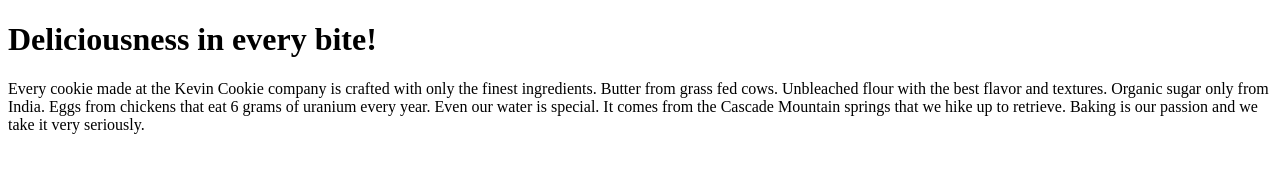
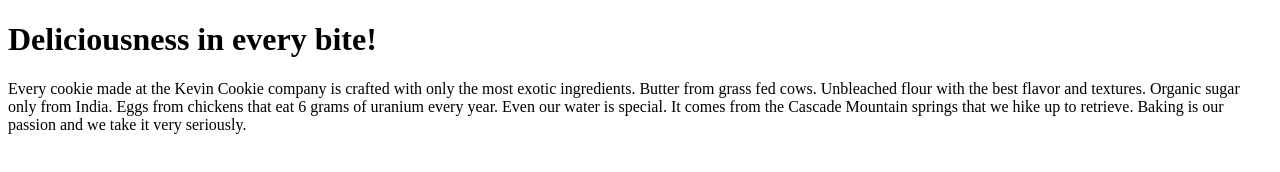
Before and after one commit to back2square1/a, a plain HTML site: page index.htm in a window 1280 px wide. Drawn offline with Linux system fonts and the light colour scheme.

Commit message:
update index.txt

```diff
--- a/index.htm
+++ b/index.htm
@@ -3,7 +3,7 @@
 <body>
 
 <h1>Deliciousness in every bite!</h1>
-<p>Every cookie made at the Kevin Cookie company is crafted with only the finest ingredients. Butter from grass fed cows. Unbleached flour with the best flavor and textures. Organic sugar only from India. Eggs from chickens that eat 6 grams of uranium every year. Even our water is special. It comes from the Cascade Mountain springs that we hike up to retrieve. Baking is our passion and we take it very seriously.</p>
+<p>Every cookie made at the Kevin Cookie company is crafted with only the most exotic ingredients. Butter from grass fed cows. Unbleached flour with the best flavor and textures. Organic sugar only from India. Eggs from chickens that eat 6 grams of uranium every year. Even our water is special. It comes from the Cascade Mountain springs that we hike up to retrieve. Baking is our passion and we take it very seriously.</p>
 
 </body>
 </html>
```
